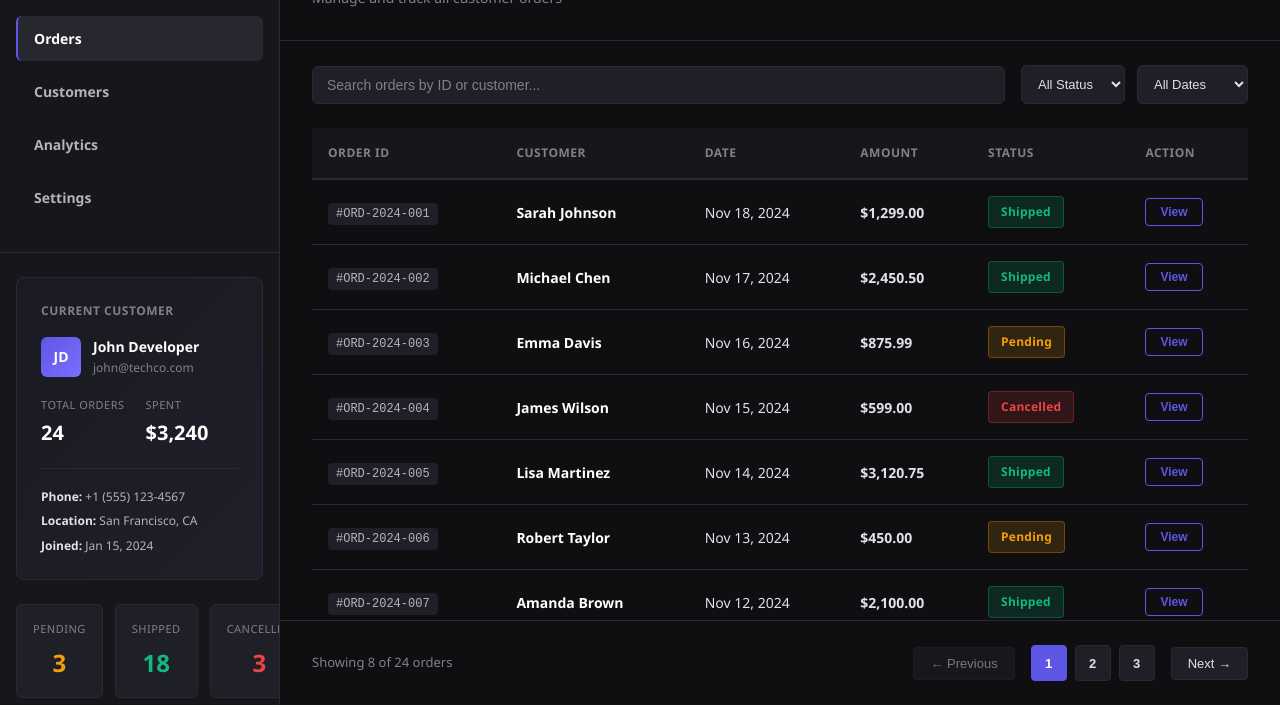
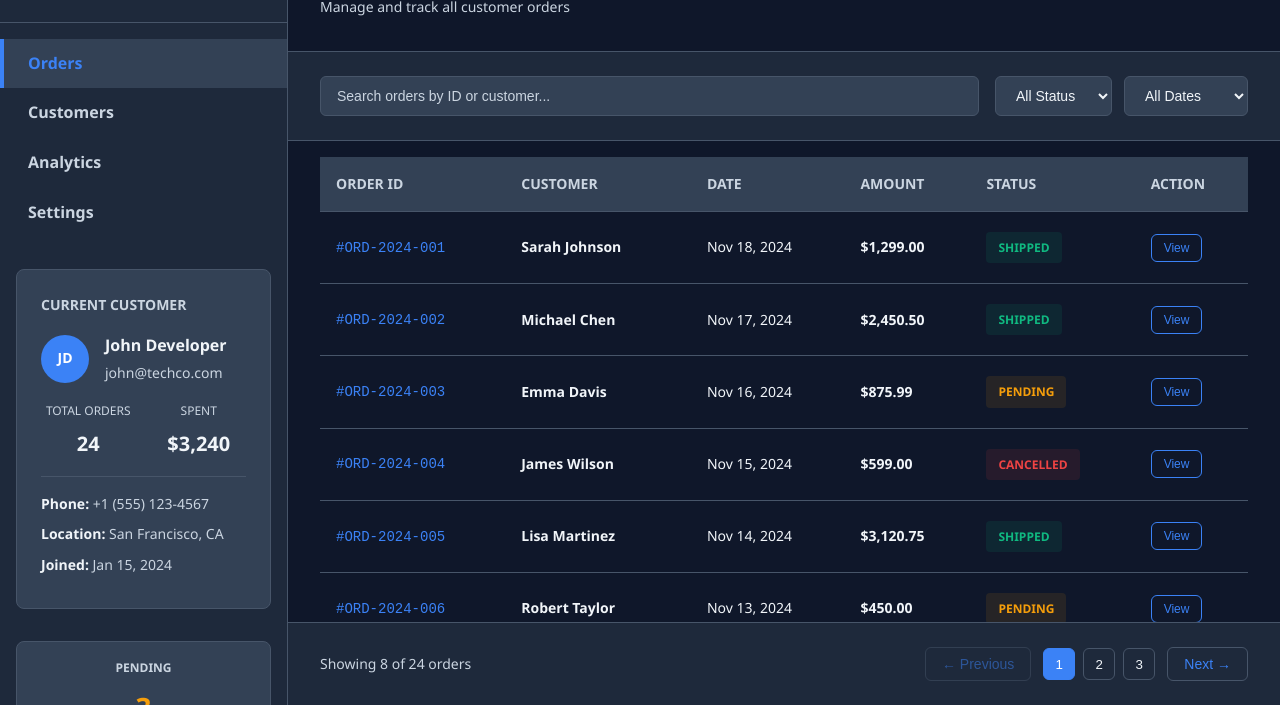
Before and after one commit to mccema/order-management-dashboard, a plain HTML site: page index.html in a window 1280 px wide. Shown: the part 95-800 px from the top of the page. Drawn offline with Linux system fonts and the light colour scheme.

Commit message:
second commit

```diff
--- a/style.css
+++ b/style.css
@@ -1,30 +1,38 @@
+/* Root Variables */
+:root {
+  --primary-color: #3b82f6;
+  --primary-hover: #2563eb;
+  --secondary-color: #1f2937;
+  --background-dark: #0f172a;
+  --surface-dark: #1e293b;
+  --surface-light: #334155;
+  --text-primary: #f1f5f9;
+  --text-secondary: #cbd5e1;
+  --border-color: #475569;
+  --status-shipped: #10b981;
+  --status-pending: #f59e0b;
+  --status-cancelled: #ef4444;
+}
+
+/* Global Styles */
 * {
   margin: 0;
   padding: 0;
   box-sizing: border-box;
 }
 
-html,
-body {
-  height: 100%;
-  width: 100%;
+html {
+  font-size: 16px;
 }
 
 body {
-  font-family: "Segoe UI", "Roboto", "Oxygen", "Ubuntu", "Cantarell",
-    "Fira Sans", "Droid Sans", "Helvetica Neue", sans-serif;
-  background-color: #0f0f12;
-  color: #e1e1e6;
-  font-size: 14px;
-  line-height: 1.5;
+  font-family: "Segoe UI", Ubuntu, Cantarell, sans-serif;
+  background-color: var(--background-dark);
+  color: var(--text-primary);
+  line-height: 1.6;
 }
 
-code {
-  font-family: "Courier New", monospace;
-  font-size: 13px;
-}
-
-/* Layout Structure */
+/* Container Layout */
 .container {
   display: flex;
   height: 100vh;
@@ -33,100 +41,90 @@ code {
 
 /* Sidebar */
 .sidebar {
-  width: 280px;
-  background-color: #16161b;
-  border-right: 1px solid #2a2a33;
+  width: 18rem;
+  background-color: var(--surface-dark);
+  border-right: 0.0625rem solid var(--border-color);
+  overflow-y: auto;
   display: flex;
   flex-direction: column;
-  overflow-y: auto;
-  padding: 24px 0;
 }
 
 .sidebar-header {
-  padding: 0 24px 32px 24px;
-  border-bottom: 1px solid #2a2a33;
-  margin-bottom: 24px;
+  padding: 1.5rem;
+  border-bottom: 0.0625rem solid var(--border-color);
 }
 
 .logo {
-  font-size: 20px;
+  font-size: 1.5rem;
   font-weight: 700;
-  color: #fff;
-  letter-spacing: -0.5px;
+  color: var(--primary-color);
+  margin: 0;
 }
 
 .sidebar-nav {
   display: flex;
   flex-direction: column;
-  gap: 8px;
-  padding: 0 16px 32px 16px;
-  border-bottom: 1px solid #2a2a33;
-  margin-bottom: 24px;
+  padding: 1rem 0;
 }
 
 .nav-item {
-  display: block;
-  padding: 12px 16px;
+  padding: 0.75rem 1.5rem;
+  color: var(--text-secondary);
   text-decoration: none;
-  color: #b4b4b8;
-  border-radius: 6px;
+  border-left: 0.25rem solid transparent;
   transition: all 0.2s ease;
-  border-left: 2px solid transparent;
 }
 
 .nav-item:hover {
-  background-color: #1f1f27;
-  color: #e1e1e6;
+  background-color: var(--surface-light);
+  color: var(--text-primary);
 }
 
 .nav-item.active {
-  background-color: #27272f;
-  color: #fff;
-  border-left-color: #5e56e4;
+  background-color: var(--surface-light);
+  border-left-color: var(--primary-color);
+  color: var(--primary-color);
 }
 
 /* Customer Card */
 .customer-card {
-  padding: 24px;
-  margin: 0 16px 24px 16px;
-  background: linear-gradient(135deg, #1a1a22 0%, #1f1f2a 100%);
-  border: 1px solid #2a2a33;
-  border-radius: 8px;
+  padding: 1.5rem;
+  margin: 1rem;
+  background-color: var(--surface-light);
+  border-radius: 0.5rem;
+  border: 0.0625rem solid var(--border-color);
 }
 
 .customer-header {
-  margin-bottom: 16px;
-  display: flex;
-  align-items: center;
-  gap: 8px;
+  margin-bottom: 1rem;
 }
 
 .customer-header h3 {
-  font-size: 12px;
+  font-size: 0.875rem;
+  text-transform: uppercase;
+  color: var(--text-secondary);
   font-weight: 600;
-  text-transform: uppercase;
-  letter-spacing: 0.5px;
-  color: #808089;
+  margin: 0;
 }
 
 .customer-info {
   display: flex;
   align-items: center;
-  gap: 12px;
-  margin-bottom: 20px;
+  gap: 1rem;
+  margin-bottom: 1rem;
 }
 
 .customer-avatar {
-  width: 40px;
-  height: 40px;
-  border-radius: 6px;
-  background: linear-gradient(135deg, #5e56e4 0%, #7c6eff 100%);
+  width: 3rem;
+  height: 3rem;
+  border-radius: 50%;
+  background-color: var(--primary-color);
   display: flex;
   align-items: center;
   justify-content: center;
-  font-weight: 600;
-  color: #fff;
-  font-size: 14px;
+  font-weight: 700;
+  color: white;
+  font-size: 0.875rem;
 }
 
 .customer-details {
@@ -134,99 +132,99 @@ code {
 }
 
 .customer-name {
+  margin: 0;
   font-weight: 600;
-  color: #fff;
-  margin-bottom: 2px;
+  font-size: 1rem;
 }
 
 .customer-email {
-  font-size: 12px;
-  color: #808089;
+  margin: 0.25rem 0 0 0;
+  color: var(--text-secondary);
+  font-size: 0.875rem;
 }
 
 .customer-stats {
   display: grid;
   grid-template-columns: 1fr 1fr;
-  gap: 12px;
-  margin-bottom: 20px;
-  padding-bottom: 20px;
-  border-bottom: 1px solid #2a2a33;
+  gap: 1rem;
+  margin-bottom: 1rem;
+  padding-bottom: 1rem;
+  border-bottom: 0.0625rem solid var(--border-color);
 }
 
 .stat {
-  display: flex;
-  flex-direction: column;
+  text-align: center;
 }
 
 .stat-label {
-  font-size: 11px;
+  margin: 0;
+  font-size: 0.75rem;
+  color: var(--text-secondary);
   text-transform: uppercase;
-  letter-spacing: 0.5px;
-  color: #808089;
-  margin-bottom: 4px;
+  font-weight: 500;
 }
 
 .stat-value {
-  font-size: 20px;
+  margin: 0.5rem 0 0 0;
+  font-size: 1.25rem;
   font-weight: 700;
-  color: #fff;
+  color: var(--text-primary);
 }
 
 .customer-meta {
-  display: flex;
-  flex-direction: column;
-  gap: 8px;
-  font-size: 12px;
-  color: #b4b4b8;
+  font-size: 0.875rem;
 }
 
 .customer-meta p {
-  line-height: 1.4;
+  margin: 0.5rem 0;
+  color: var(--text-secondary);
 }
 
 .customer-meta strong {
-  color: #e1e1e6;
+  color: var(--text-primary);
 }
 
 /* Quick Stats */
 .quick-stats {
-  display: grid;
-  grid-template-columns: 1fr 1fr 1fr;
-  gap: 12px;
-  padding: 0 16px;
+  padding: 1rem;
+  display: flex;
+  flex-direction: column;
+  gap: 0.75rem;
+  margin-top: auto;
 }
 
 .stat-box {
-  background-color: #1f1f27;
-  border: 1px solid #2a2a33;
-  border-radius: 6px;
-  padding: 16px;
+  padding: 1rem;
+  background-color: var(--surface-light);
+  border-radius: 0.5rem;
+  border: 0.0625rem solid var(--border-color);
   text-align: center;
 }
 
 .stat-box-label {
-  font-size: 11px;
+  margin: 0;
+  font-size: 0.75rem;
+  color: var(--text-secondary);
   text-transform: uppercase;
-  letter-spacing: 0.5px;
-  color: #808089;
-  margin-bottom: 8px;
+  font-weight: 600;
 }
 
 .stat-box-value {
-  font-size: 24px;
+  margin: 0.5rem 0 0 0;
+  font-size: 1.75rem;
   font-weight: 700;
 }
 
 .stat-box-value.pending {
-  color: #f59e0b;
+  color: var(--status-pending);
 }
 
 .stat-box-value.shipped {
-  color: #10b981;
+  color: var(--status-shipped);
 }
 
 .stat-box-value.cancelled {
-  color: #ef4444;
+  color: var(--status-cancelled);
 }
 
 /* Main Content */
@@ -234,83 +232,79 @@ code {
   flex: 1;
   display: flex;
   flex-direction: column;
-  overflow-y: auto;
-  background-color: #0f0f12;
+  overflow: hidden;
 }
 
+/* Dashboard Header */
 .dashboard-header {
   display: flex;
   justify-content: space-between;
-  align-items: flex-start;
-  padding: 32px;
-  border-bottom: 1px solid #2a2a33;
+  align-items: center;
+  padding: 2rem;
+  border-bottom: 0.0625rem solid var(--border-color);
 }
 
 .header-left h1 {
-  font-size: 28px;
+  margin: 0;
+  font-size: 2rem;
   font-weight: 700;
-  color: #fff;
-  margin-bottom: 8px;
 }
 
 .header-subtitle {
-  color: #808089;
-  font-size: 14px;
-}
-
-.header-right {
-  display: flex;
-  gap: 12px;
+  margin: 0.5rem 0 0 0;
+  font-size: 0.875rem;
+  color: var(--text-secondary);
 }
 
 /* Buttons */
 .btn-primary {
-  background: linear-gradient(135deg, #5e56e4 0%, #7c6eff 100%);
-  color: #fff;
+  padding: 0.625rem 1.25rem;
+  background-color: var(--primary-color);
+  color: white;
   border: none;
-  padding: 10px 20px;
-  border-radius: 6px;
+  border-radius: 0.375rem;
   font-weight: 600;
-  font-size: 14px;
+  font-size: 0.875rem;
   cursor: pointer;
-  transition: all 0.2s ease;
+  transition: background-color 0.2s ease;
 }
 
 .btn-primary:hover {
-  transform: translateY(-2px);
-  box-shadow: 0 8px 16px rgba(94, 86, 228, 0.3);
+  background-color: var(--primary-hover);
 }
 
 .btn-action {
+  padding: 0.375rem 0.75rem;
   background-color: transparent;
-  color: #5e56e4;
-  border: 1px solid #5e56e4;
-  padding: 6px 14px;
-  border-radius: 4px;
-  font-size: 12px;
-  font-weight: 600;
+  color: var(--primary-color);
+  border: 0.0625rem solid var(--primary-color);
+  border-radius: 0.375rem;
+  font-weight: 500;
+  font-size: 0.75rem;
   cursor: pointer;
   transition: all 0.2s ease;
 }
 
 .btn-action:hover {
-  background-color: rgba(94, 86, 228, 0.1);
+  background-color: var(--primary-color);
+  color: white;
 }
 
 .btn-pagination {
-  background-color: #1f1f27;
-  color: #e1e1e6;
-  border: 1px solid #2a2a33;
-  padding: 8px 16px;
-  border-radius: 4px;
-  font-size: 13px;
+  padding: 0.5rem 1rem;
+  background-color: transparent;
+  color: var(--primary-color);
+  border: 0.0625rem solid var(--border-color);
+  border-radius: 0.375rem;
   cursor: pointer;
+  font-weight: 500;
+  font-size: 0.875rem;
   transition: all 0.2s ease;
 }
 
 .btn-pagination:hover:not(:disabled) {
-  background-color: #27272f;
-  border-color: #3a3a44;
+  background-color: var(--surface-light);
+  border-color: var(--primary-color);
 }
 
 .btn-pagination:disabled {
@@ -321,142 +315,123 @@ code {
 /* Filters */
 .filters {
   display: flex;
-  gap: 16px;
-  padding: 24px 32px;
-  align-items: center;
+  gap: 1rem;
+  padding: 1.5rem 2rem;
+  background-color: var(--surface-dark);
+  border-bottom: 0.0625rem solid var(--border-color);
 }
 
 .search-box {
   flex: 1;
-  background-color: #1f1f27;
-  border: 1px solid #2a2a33;
-  color: #e1e1e6;
-  padding: 10px 14px;
-  border-radius: 6px;
-  font-size: 14px;
-  transition: all 0.2s ease;
-}
-
-.search-box:focus {
-  outline: none;
-  border-color: #5e56e4;
-  box-shadow: 0 0 0 3px rgba(94, 86, 228, 0.1);
+  padding: 0.625rem 1rem;
+  background-color: var(--surface-light);
+  border: 0.0625rem solid var(--border-color);
+  border-radius: 0.375rem;
+  color: var(--text-primary);
+  font-size: 0.875rem;
 }
 
 .search-box::placeholder {
-  color: #808089;
+  color: var(--text-secondary);
 }
 
 .filter-group {
   display: flex;
-  gap: 12px;
+  gap: 0.75rem;
 }
 
 .filter-select {
-  background-color: #1f1f27;
-  border: 1px solid #2a2a33;
-  color: #e1e1e6;
-  padding: 10px 12px;
-  border-radius: 6px;
-  font-size: 13px;
+  padding: 0.625rem 1rem;
+  background-color: var(--surface-light);
+  border: 0.0625rem solid var(--border-color);
+  border-radius: 0.375rem;
+  color: var(--text-primary);
+  font-size: 0.875rem;
   cursor: pointer;
-  transition: all 0.2s ease;
-}
-
-.filter-select:focus {
-  outline: none;
-  border-color: #5e56e4;
 }
 
 /* Orders Section */
 .orders-section {
   flex: 1;
-  overflow-x: auto;
-  padding: 0 32px;
+  overflow-y: auto;
+  padding: 0 2rem;
 }
 
 .orders-table {
   width: 100%;
   border-collapse: collapse;
-  margin-bottom: 24px;
+  margin-top: 1rem;
+  margin-bottom: 1rem;
 }
 
 .orders-table thead {
-  background-color: #16161b;
-  border-bottom: 2px solid #2a2a33;
+  background-color: var(--surface-light);
   position: sticky;
   top: 0;
 }
 
 .orders-table th {
-  padding: 16px;
+  padding: 1rem;
   text-align: left;
   font-weight: 600;
-  font-size: 12px;
+  font-size: 0.875rem;
   text-transform: uppercase;
-  letter-spacing: 0.5px;
-  color: #808089;
+  color: var(--text-secondary);
+  border-bottom: 0.0625rem solid var(--border-color);
 }
 
 .orders-table tbody tr {
-  border-bottom: 1px solid #2a2a33;
+  border-bottom: 0.0625rem solid var(--border-color);
   transition: background-color 0.2s ease;
 }
 
 .orders-table tbody tr:hover {
-  background-color: #16161b;
+  background-color: var(--surface-light);
 }
 
 .orders-table td {
-  padding: 16px;
-  color: #e1e1e6;
+  padding: 1.25rem 1rem;
+  font-size: 0.875rem;
 }
 
 .order-id {
-  color: #b4b4b8;
-  background-color: #1f1f27;
-  padding: 4px 8px;
-  border-radius: 4px;
-  font-size: 12px;
+  font-family: "Courier New", monospace;
+  color: var(--primary-color);
+  font-weight: 500;
 }
 
 .customer-cell {
   display: flex;
   align-items: center;
-  gap: 8px;
 }
 
 .customer-cell strong {
-  color: #fff;
+  color: var(--text-primary);
 }
 
 /* Status Badges */
 .badge {
   display: inline-block;
-  padding: 6px 12px;
-  border-radius: 4px;
-  font-size: 12px;
+  padding: 0.375rem 0.75rem;
+  border-radius: 0.25rem;
   font-weight: 600;
-  text-transform: capitalize;
-  letter-spacing: 0.25px;
+  font-size: 0.75rem;
+  text-transform: uppercase;
 }
 
 .badge.shipped {
-  background-color: rgba(16, 185, 129, 0.15);
-  color: #10b981;
-  border: 1px solid rgba(16, 185, 129, 0.3);
+  background-color: rgba(16, 185, 129, 0.1);
+  color: var(--status-shipped);
 }
 
 .badge.pending {
-  background-color: rgba(245, 158, 11, 0.15);
-  color: #f59e0b;
-  border: 1px solid rgba(245, 158, 11, 0.3);
+  background-color: rgba(245, 158, 11, 0.1);
+  color: var(--status-pending);
 }
 
 .badge.cancelled {
-  background-color: rgba(239, 68, 68, 0.15);
-  color: #ef4444;
-  border: 1px solid rgba(239, 68, 68, 0.3);
+  background-color: rgba(239, 68, 68, 0.1);
+  color: var(--status-cancelled);
 }
 
 /* Pagination */
@@ -464,156 +439,106 @@ code {
   display: flex;
   justify-content: space-between;
   align-items: center;
-  padding: 24px 32px;
-  border-top: 1px solid #2a2a33;
-  background-color: #0f0f12;
+  padding: 1.5rem 2rem;
+  border-top: 0.0625rem solid var(--border-color);
+  background-color: var(--surface-dark);
 }
 
 .pagination-info {
-  color: #808089;
-  font-size: 13px;
+  margin: 0;
+  font-size: 0.875rem;
+  color: var(--text-secondary);
 }
 
 .pagination-controls {
   display: flex;
   align-items: center;
-  gap: 16px;
+  gap: 0.75rem;
 }
 
 .pagination-numbers {
   display: flex;
-  gap: 8px;
+  gap: 0.5rem;
 }
 
 .page-number {
-  background-color: #1f1f27;
-  color: #e1e1e6;
-  border: 1px solid #2a2a33;
-  width: 36px;
-  height: 36px;
-  border-radius: 4px;
+  width: 2rem;
+  height: 2rem;
+  padding: 0;
+  background-color: transparent;
+  color: var(--text-primary);
+  border: 0.0625rem solid var(--border-color);
+  border-radius: 0.375rem;
   cursor: pointer;
-  font-weight: 600;
-  font-size: 13px;
+  font-weight: 500;
   transition: all 0.2s ease;
 }
 
 .page-number:hover {
-  border-color: #5e56e4;
-  color: #5e56e4;
+  background-color: var(--surface-light);
+  border-color: var(--primary-color);
 }
 
 .page-number.active {
-  background-color: #5e56e4;
-  color: #fff;
-  border-color: #5e56e4;
+  background-color: var(--primary-color);
+  color: white;
+  border-color: var(--primary-color);
 }
 
 /* Scrollbar Styling */
 ::-webkit-scrollbar {
-  width: 8px;
-  height: 8px;
+  width: 0.5rem;
 }
 
 ::-webkit-scrollbar-track {
-  background-color: #0f0f12;
+  background: var(--surface-dark);
 }
 
 ::-webkit-scrollbar-thumb {
-  background-color: #2a2a33;
-  border-radius: 4px;
+  background: var(--surface-light);
+  border-radius: 0.25rem;
 }
 
 ::-webkit-scrollbar-thumb:hover {
-  background-color: #3a3a44;
+  background: var(--border-color);
 }
 
-/* Responsive */
-@media (max-width: 1200px) {
-  .sidebar {
-    width: 240px;
-  }
-
-  .customer-stats {
-    grid-template-columns: 1fr;
-  }
-
-  .quick-stats {
-    grid-template-columns: 1fr 1fr;
-  }
-}
-
-@media (max-width: 768px) {
+/* Responsive Design */
+@media (max-width: 48rem) {
   .container {
     flex-direction: column;
   }
 
   .sidebar {
     width: 100%;
-    border-right: none;
-    border-bottom: 1px solid #2a2a33;
-    max-height: 200px;
-    flex-direction: row;
-    padding: 16px;
-    overflow-x: auto;
+    max-height: 15rem;
   }
 
-  .sidebar-header,
-  .sidebar-nav {
-    border: none;
-    padding: 0;
-    margin: 0;
-    padding-right: 24px;
-    border-right: 1px solid #2a2a33;
-  }
-
-  .customer-card,
-  .quick-stats {
-    display: none;
+  .main-content {
+    flex: 1;
   }
 
   .dashboard-header {
     flex-direction: column;
-    gap: 16px;
-    padding: 20px;
+    align-items: flex-start;
+    gap: 1rem;
   }
 
   .filters {
     flex-direction: column;
-    padding: 16px 20px;
   }
 
-  .filter-group {
-    width: 100%;
-    flex-direction: column;
-  }
-
-  .filter-select {
-    width: 100%;
-  }
-
-  .orders-section {
-    padding: 0 16px;
+  .orders-table {
+    font-size: 0.75rem;
   }
 
   .orders-table th,
   .orders-table td {
-    padding: 12px 8px;
-    font-size: 12px;
+    padding: 0.75rem 0.5rem;
   }
 
   .pagination {
     flex-direction: column;
-    gap: 16px;
-    padding: 16px 20px;
-  }
-
-  .pagination-controls {
-    width: 100%;
-    justify-content: center;
-  }
-
-  .btn-primary {
-    width: 100%;
+    gap: 1rem;
   }
 }
```
Also changed, not shown: index.html (+1 -0 lines).
